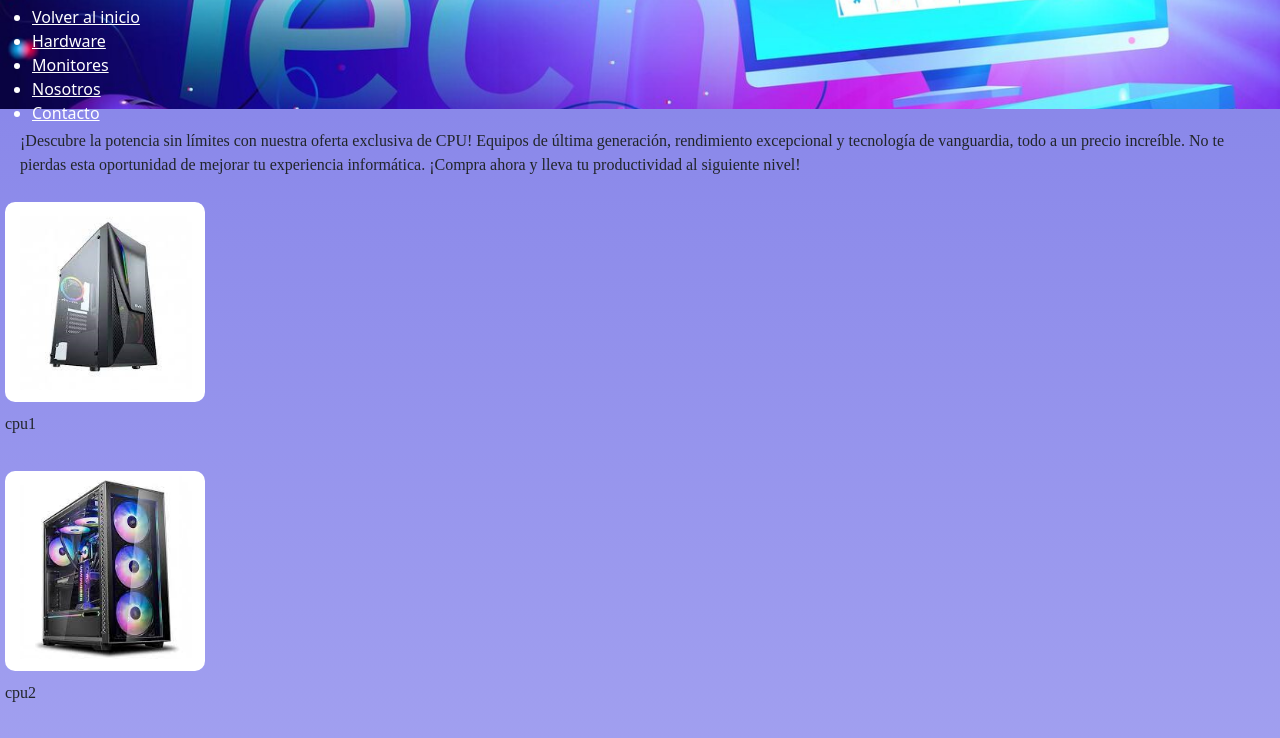
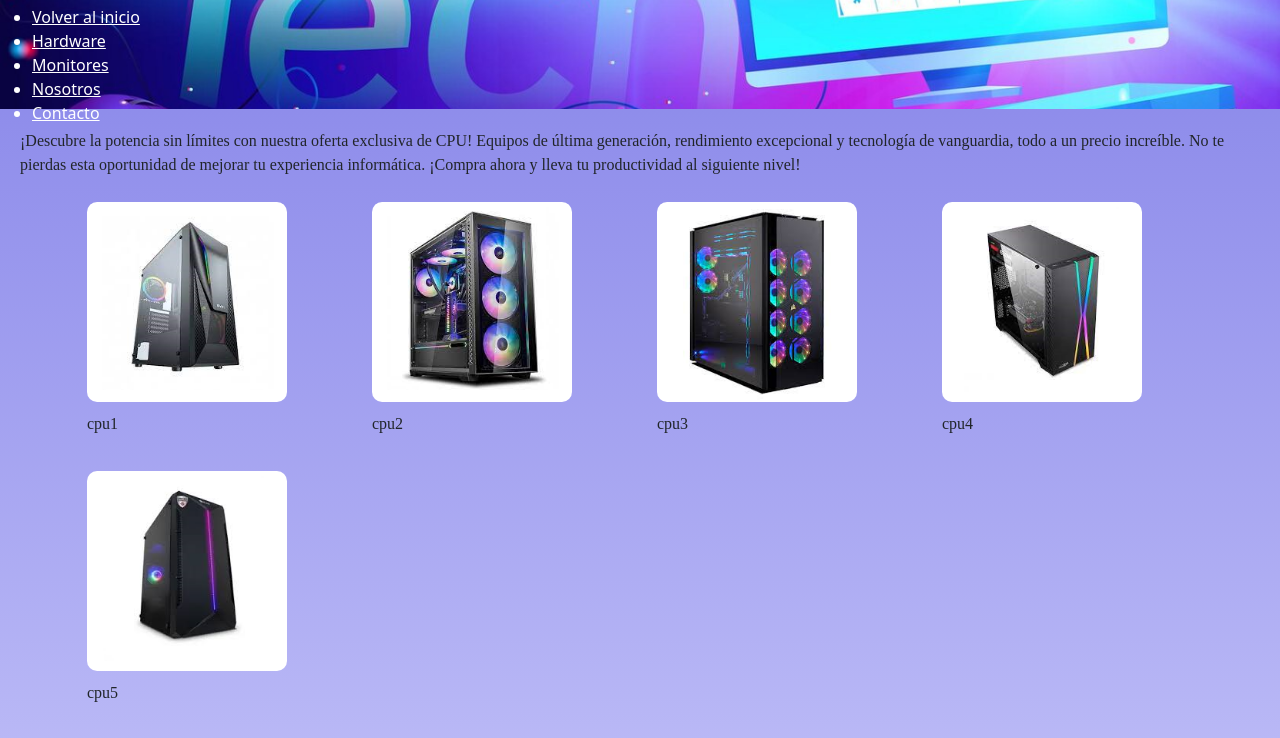
Before and after one commit to MaximilianBianchi/PFBianchi, a plain HTML site: page pages/hardware.html in a window 1280 px wide. Shown: the part 51-789 px from the top of the page. Drawn offline with nearby package versions, Linux system fonts and the light colour scheme; a web font is replaced by a local one.

Commit message:
hardware grid

```diff
--- a/css/styles.css
+++ b/css/styles.css
@@ -75,3 +75,7 @@
     border-radius: 5%;
     margin: 10px;
 }
+
+.ladoalado1 {
+    background-color: brown;
+}
--- a/pages/hardware.html
+++ b/pages/hardware.html
@@ -31,26 +31,35 @@
                 ¡Descubre la potencia sin límites con nuestra oferta exclusiva de CPU! Equipos de última generación, rendimiento excepcional y tecnología de vanguardia, todo a un precio increíble. No te pierdas esta oportunidad de mejorar tu experiencia informática. ¡Compra ahora y lleva tu productividad al siguiente nivel!
             </p>
         </div>
-        <div class="ladoalado">
+        <div class="container">
+            <div class="row">
+
+                <div class="col">
                     <img src="../images/cpu1.png" alt="" class="productos">
                     <p class="productos">cpu1</p>
                 </div>
-        <div class="ladoalado">
+                <div class="col">
                     <img src="../images/cpu2.png" alt="" class="productos">
                     <p class="productos">cpu2</p>
                 </div>
-        <div class="ladoalado">
+                <div class="col">
                     <img src="../images/cpu3.png" alt="" class="productos">
                     <p class="productos">cpu3</p>
                 </div>
-        <div class="ladoalado">
+                <div class="col">
                     <img src="../images/cpu4.png" alt="" class="productos">
                     <p class="productos">cpu4</p>
                 </div>
-        <div class="ladoalado">
+                <div class="col">
                     <img src="../images/cpu5.png" alt="" class="productos">
                     <p class="productos">cpu5</p>
                 </div>
+            </div>
+        </div>
+
+
+
+
         <footer> 2023 - Todos los derechos reservados</footer>
         <!-- Link JS -->
         <script src="https://cdn.jsdelivr.net/npm/bootstrap@5.2.3/dist/js/bootstrap.bundle.min.js" integrity="sha384-kenU1KFdBIe4zVF0s0G1M5b4hcpxyD9F7jL+jjXkk+Q2h455rYXK/7HAuoJl+0I4" crossorigin="anonymous"></script>
```
Also changed, not shown: index.html (+1 -1 lines). Lines whose indentation alone changed are shown as unchanged.
